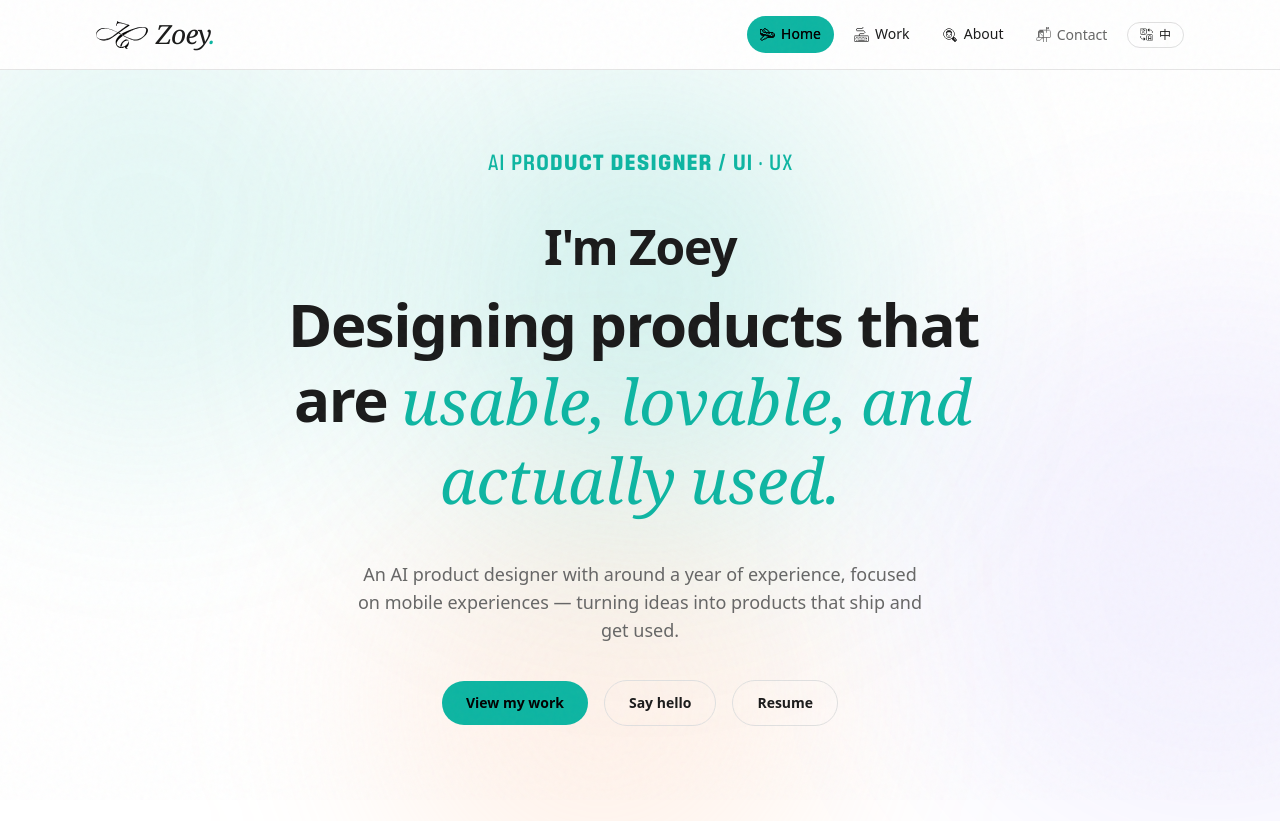
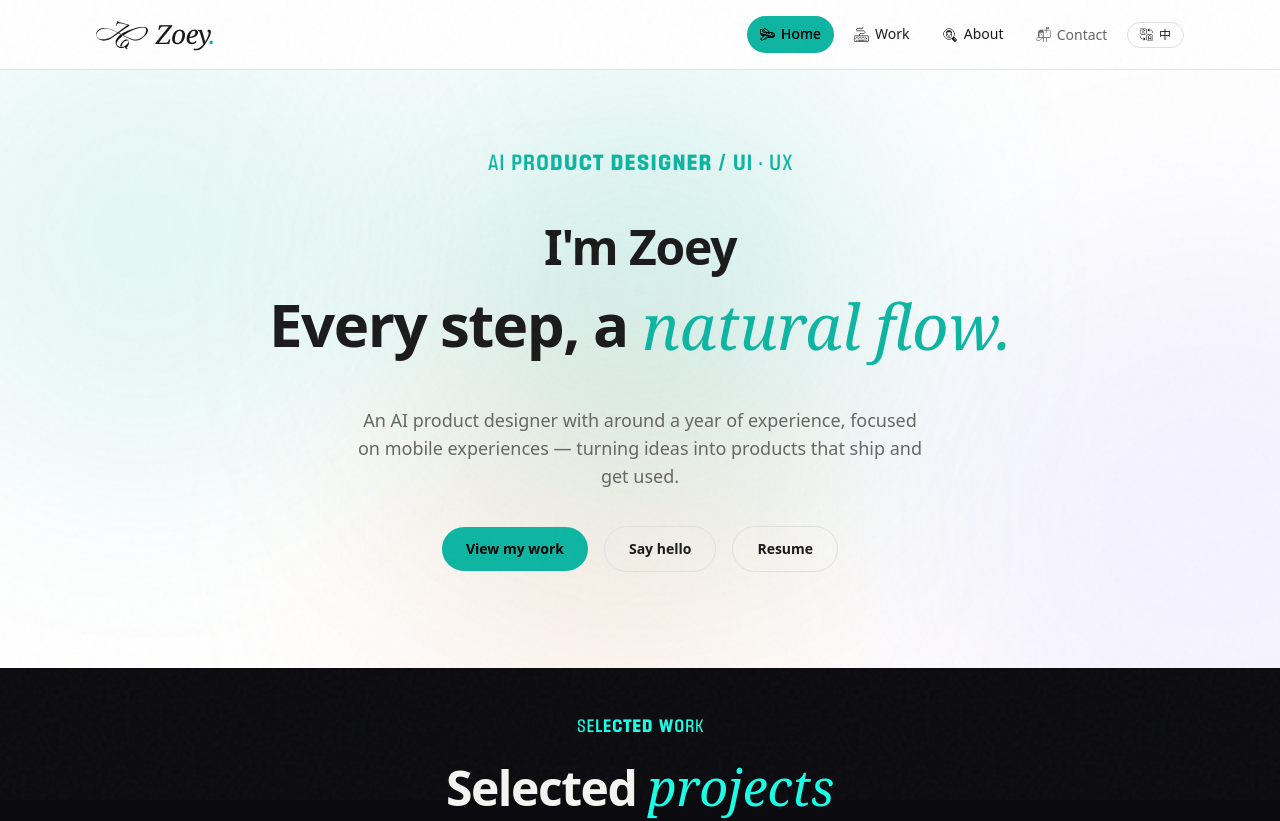
Before and after one commit to gaogao0805/portfolio, a Next.js app: page /en in a window 1280 px wide. Shown: the top 821 px of the page. Built offline with nearby package versions, Linux system fonts and the light colour scheme.

Commit message:
Rotate between two hero slogans on each visit

```diff
--- a/src/components/Hero.tsx
+++ b/src/components/Hero.tsx
@@ -1,6 +1,7 @@
 "use client";
 
 import Link from "next/link";
+import { useEffect, useState } from "react";
 import { motion } from "motion/react";
 import type { Locale } from "@/i18n/config";
 import type { Dictionary } from "@/i18n/dictionaries";
@@ -20,6 +21,14 @@ export function Hero({
 }) {
   const byChar = locale === "zh";
   const { show, warm } = useLanyard();
+  // 双 slogan 随机轮换：SSR 与首帧渲染 A（避免水合不一致），
+  // 挂载后掷硬币换 B——此刻逐字动画还在模糊透明段，换句无感
+  const [alt, setAlt] = useState(0);
+  useEffect(() => {
+    if (Math.random() < 0.5) setAlt(1);
+  }, []);
+  const tagline = alt ? home.heroTagline2 : home.heroTagline;
+  const taglineEm = alt ? home.heroTaglineEm2 : home.heroTaglineEm;
 
   return (
     <section className="relative mx-auto flex max-w-6xl flex-col items-center px-5 pb-16 pt-16 text-center sm:px-8 sm:pb-24 sm:pt-20">
@@ -54,10 +63,10 @@ export function Hero({
           } sm:text-5xl`}
         />
         <BlurText
-          text={home.heroTagline}
+          text={tagline}
           animateBy={byChar ? "chars" : "words"}
           delay={byChar ? 70 : 150}
-          emText={home.heroTaglineEm}
+          emText={taglineEm}
           emClassName={byChar ? "serif-em serif-em--cjk" : "serif-em"}
           className={`max-w-3xl justify-center ${byChar ? "font-smiley" : "font-display font-bold"} text-4xl leading-tight ${
             byChar ? "tracking-normal" : "tracking-tight"
@@ -67,7 +76,7 @@ export function Hero({
 
       {/* 真正的标题留给 SEO / 无障碍 */}
       <h1 className="sr-only">
-        {home.heroGreeting}，{home.heroTagline}
+        {home.heroGreeting}，{tagline}
       </h1>
 
       <motion.p
--- a/src/i18n/dictionaries.ts
+++ b/src/i18n/dictionaries.ts
@@ -23,8 +23,11 @@ const dictionaries = {
       // 首屏
       kicker: "AI 产品设计师 / UI · UX",
       heroGreeting: "我是 Zoey",
-      heroTagline: "设计能用、好用、有人用的产品",
-      heroTaglineEm: "能用、好用、有人用",
+      // 双 slogan 随机轮换（A/B，hero 里挂载后掷硬币）
+      heroTagline: "让每一步，都顺理成章",
+      heroTaglineEm: "顺理成章",
+      heroTagline2: "好的设计，是让人看不见的光",
+      heroTaglineEm2: "看不见的光",
       intro:
         "一名拥有约一年经验的 AI 产品设计师，专注移动端体验——从 0 到 1 把想法做成真正上线、有人在用的产品。",
       introShort:
@@ -251,8 +254,11 @@ const dictionaries = {
     home: {
       kicker: "AI Product Designer / UI · UX",
       heroGreeting: "I'm Zoey",
-      heroTagline: "Designing products that are usable, lovable, and actually used.",
-      heroTaglineEm: "usable, lovable, and actually used",
+      // 双 slogan 随机轮换（A/B，hero 里挂载后掷硬币）
+      heroTagline: "Every step, a natural flow.",
+      heroTaglineEm: "natural flow",
+      heroTagline2: "Good design is light you never notice.",
+      heroTaglineEm2: "light you never notice",
       intro:
         "An AI product designer with around a year of experience, focused on mobile experiences — turning ideas into products that ship and get used.",
       introShort:
```
Also changed, not shown: public/fonts/SmileySans-Oblique-hero.woff2.
